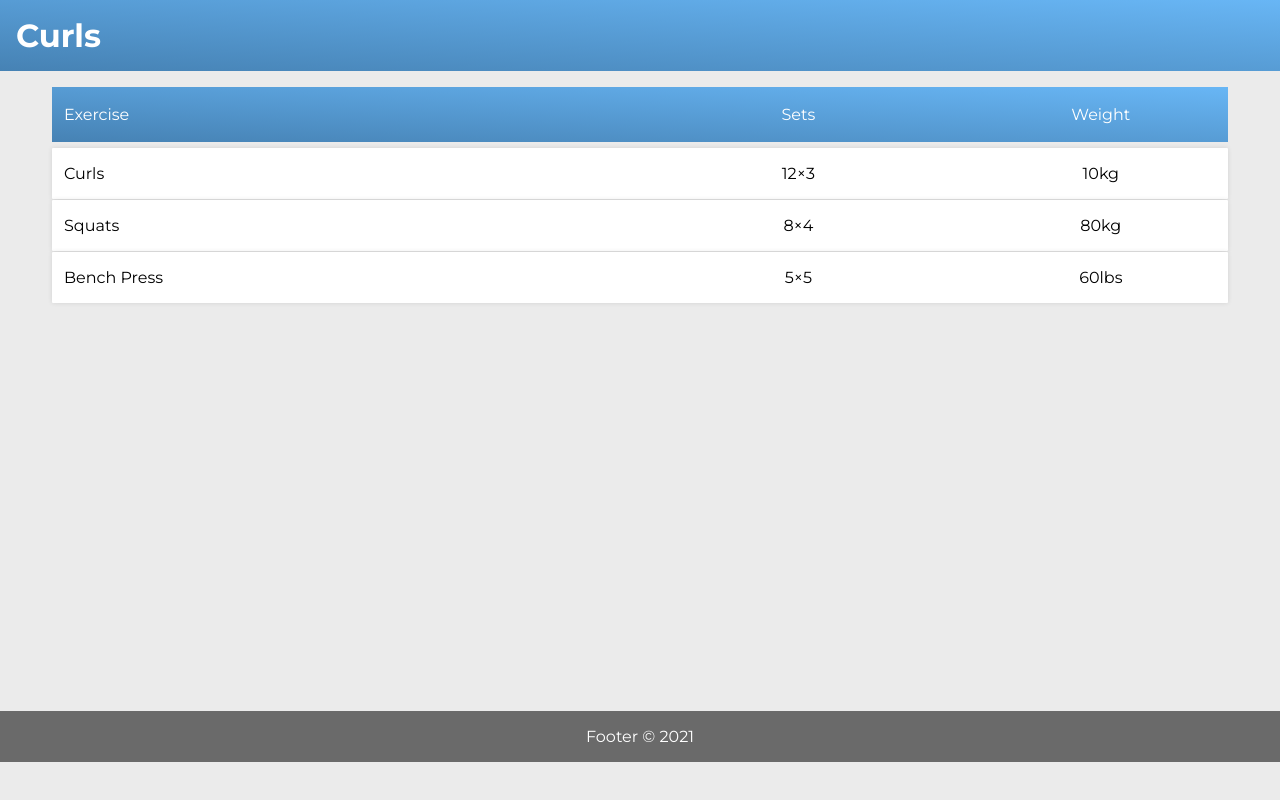
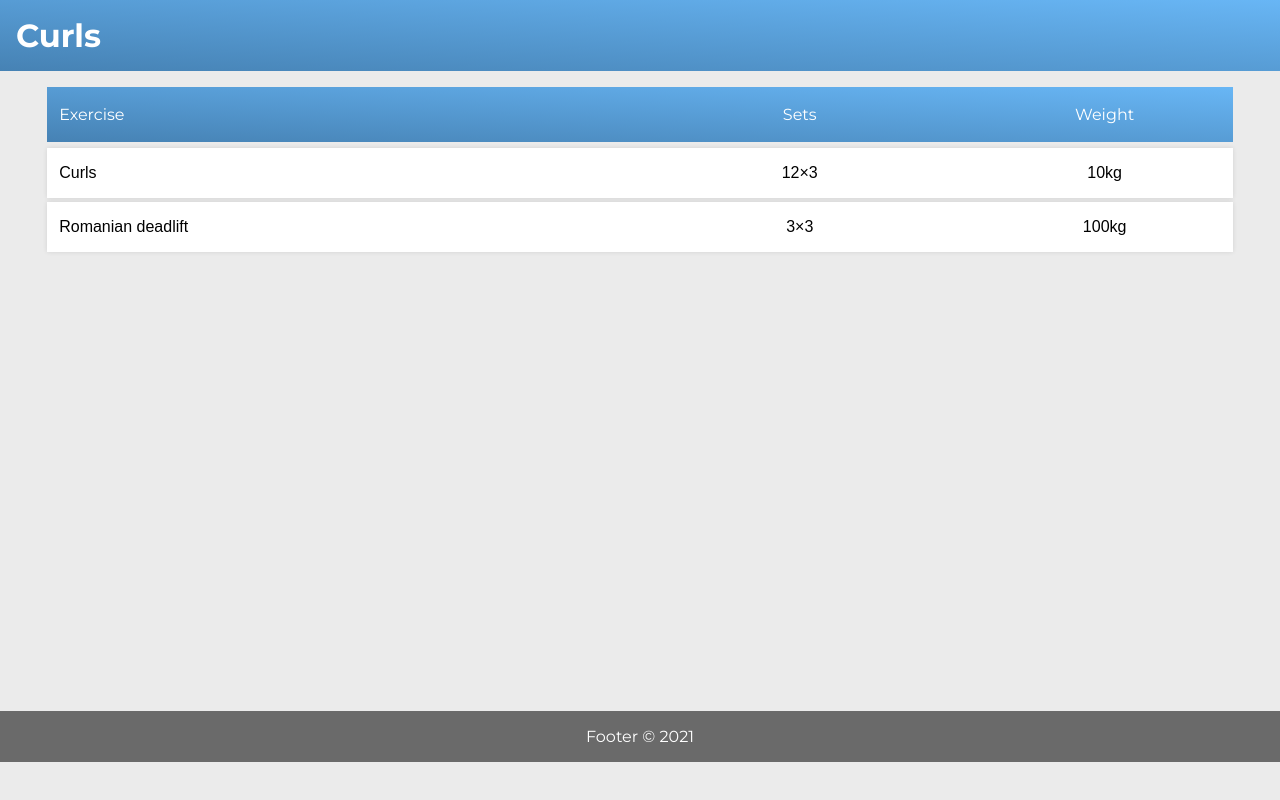
Before and after one commit to tylerbruin/curls, a React (Create React App) app: page / in a window 1280 px wide. Built offline with nearby package versions, Linux system fonts and the light colour scheme.

Commit message:
Store state in localStorage, imp Add state function

```diff
--- a/src/App.js
+++ b/src/App.js
@@ -1,75 +1,75 @@
-import { useState } from 'react'
+import { useState, useEffect } from 'react'
 import { BrowserRouter as Router, Route, Link } from "react-router-dom";
 import Header from './components/Header'
 import Footer from './components/Footer'
 import Exercises from './components/Exercises'
+import testData from './teststate'
+import testData2 from './teststate2'
 
 function App() {
-  const [ExerciseData, setExerciseData] = useState([
-    {
-      id: 1,
-      name: "Curls",
-      sets: 3,
-      reps: 12,
-      weight: 10,
-      metric: "kg",
-      history: [{
-        date: "Tuesday",
-        sets: 3,
-        reps: 12,
-        weight: 10,
-        metric: "kg"
-      },{
-        date: "Friday",
-        sets: 5,
-        reps: 5,
-        weight: 100,
-        metric: "kg"
-      },{
-        date: "Saturday",
-        sets: 4,
-        reps: 8,
-        weight: 6,
-        metric: "kg"
-      }]
-    },
-    {
-      id: 2,
-      name: "Squats",
-      sets: 4,
-      reps: 8,
-      weight: 80,
-      metric: "kg",
-      history: [{
-        date: "Monday",
-        sets: 4,
-        reps: 4,
-        weight: 1100,
-        metric: "lbs"
-      }]
-    },
-    {
-      id: 3,
-      name: "Bench Press",
-      sets: 5,
-      reps: 5,
-      weight: 60,
-      metric: "lbs",
-      history: [{
-        date: "Never",
-        sets: 100,
-        reps: 2,
-        weight: 1,
-        metric: "lbs"
-      },{
-        date: "In Future",
-        sets: 1200,
-        reps: 100,
-        weight: 133,
-        metric: "lbs"
-      }]
+  const [ExerciseData, setExerciseData] = useState([])
+  const [Settings, setSettings] = useState({
+    dateFormat: "number",
+  })
+
+  // LocalStorage Actions
+  const saveState = () => {
+    console.log("Saving State to localStorage");
+    localStorage.setItem('exerciseData', JSON.stringify(ExerciseData));
+  }
+
+  const loadState = () => {
+    let exerciseData = JSON.parse(localStorage.getItem('exerciseData'));
+
+    if (exerciseData) {
+      console.log("State Found");
+
+      setExerciseData(exerciseData);
+    } else {
+      console.log("No State Found, setting default, sorting by date");
+      setExerciseData(testData2);
     }
-  ])
+
+  }
+
+  const sortExerciseHistory = () => {
+    // Sort History of each Exercise by Date
+    console.log("Sorting State");
+    // testData2[i].history = testData2[i].history.sort(function(a,b){
+    //   return new Date(b.date) - new Date(a.date);
+    // });
+
+    let newExerciseData = ExerciseData.map(ex => ex.history.sort(function(a,b){
+      return new Date(b.date) - new Date(a.date);
+    }));
+
+    setExerciseData(newExerciseData);
+  }
+
+  // Stateful Actions
+  const addExercise = () => {}
+  const deleteExercise = () => {}
+
+  const addSession = (id, session) => {
+    console.log("Add Session", id);
+
+    // Close ExerciseData, Find index of Exercise and Add Session to Exercise
+    let newExerciseData = ExerciseData;
+    let exerciseIndex = newExerciseData.findIndex(ex => ex.id === id)
+    newExerciseData[exerciseIndex].history.push(session)
+
+    // Sort & Set State and Save to LocalStorage
+    sortExerciseHistory()
+    // setExerciseData(newExerciseData)
+    saveState()
+  }
+
+  const deleteSession = () => {}
+
+
+  useEffect(() => {
+    loadState();
+  }, []);
 
 
   return (
@@ -77,7 +77,7 @@ function App() {
       <Router>
         <Header />
         <main>
-            <Exercises exercises={ExerciseData} />
+            <Exercises exercises={ExerciseData} addExercise={addExercise} deleteExercise={deleteExercise} addSession={addSession} deleteSession={deleteSession} />
         </main>
         <Footer />
       </Router>
--- /dev/null
+++ b/src/components/AddExercise.js
@@ -0,0 +1,166 @@
+import { useState } from 'react'
+import styled from 'styled-components'
+import PropTypes from 'prop-types';
+
+
+const Form = styled.form`
+    margin: 1rem 0;
+
+    h3 {
+        font-weight: normal;
+        font-size: .875rem;
+    }
+
+    fieldset {
+        display: flex;
+        flex-wrap: wrap;
+        justify-content: space-between;
+        align-items: center;
+        width: 100%;
+        margin-bottom: 1rem;
+
+        input {
+            line-height: 2rem;
+            padding: 0.125rem 0.35rem;
+            margin-bottom: 0.35rem;
+            border: 1px solid #6a6a6a;
+
+            &#sets, &#reps {
+                width: 24%;
+            }
+        }
+    }
+
+`
+
+const MetricCheckbox = styled.label`
+    display: flex;
+    align-items:center;
+
+    input {
+        position: absolute;
+        opacity: 0;
+        cursor: pointer;
+        height: 0;
+        width: 0;
+    }
+
+    .radio {
+        display: flex;
+        align-items: center;
+        position: relative;
+        height: 1.875rem;
+        width: 3.5rem;
+        // border: 2px solid #4682b4;
+        // background-color: #4682b4;
+        border: 2px solid #6a6a6a;
+        background-color: #6a6a6a;
+        box-sizing: content-box;
+        border-radius: 20px;
+        transition: all 0.25s;
+        // background: linear-gradient(to top right, #4682b4, #68b6f5);
+
+        :after {
+            content: "kg";
+            display: flex;
+            justify-content: center;
+            align-items: center;
+            font-size: 0.875rem;
+            background-color: #fff;
+            border-radius: 20px;
+            width: 1.5rem;
+            height: 1.5rem;
+            padding: 0.125rem;
+
+            margin-left: 0%;
+            transform: translateX(0%);
+            transition: all 0.2s;
+        }
+
+    }
+
+    input:checked ~ .radio {
+
+        &:after {
+            content: "lbs";
+            margin-left: 50%;
+        }
+    }
+
+`
+
+const SubmitButton = styled.button`
+    display: block;
+    background: linear-gradient(to top right, #4682b4, #68b6f5);
+    color: #fff;
+    padding: 1rem;
+    width: 90%;
+    margin: 0 auto;
+`
+
+
+
+const AddExercise = ({ addSession, exercise }) => {
+
+    // Set Date Input to current Time
+    var currentDate = new Date();
+    currentDate = currentDate.toISOString().substr(0,10);
+
+    const [ExerciseDate, setExerciseDate] = useState(currentDate)
+    const [ExerciseSets, setExerciseSets] = useState()
+    const [ExerciseReps, setExerciseReps] = useState()
+    const [ExerciseWeight, setExerciseWeight] = useState()
+
+    const clearForm = () => {
+        setExerciseDate(currentDate)
+        setExerciseSets(null)
+        setExerciseReps(null)
+        setExerciseWeight(null)
+    }
+
+    const submitExercise = (e) => {
+        e.preventDefault();
+        console.log("Submit");
+
+        let id = exercise.id;
+        let session = {
+            date: ExerciseDate,
+            sets: ExerciseSets,
+            reps: ExerciseReps,
+            weight: ExerciseWeight
+        }
+
+        addSession(id, session)
+        clearForm()
+
+    }
+
+    return (
+        <Form onSubmit={submitExercise}>
+            <h3>Add Session</h3>
+            <fieldset>
+                <input id="sets" name="sets" type="number" placeholder="Sets" value={ExerciseSets} onChange={(e) => setExerciseSets(e.target.value)} required />
+                <input id="reps" name="reps" type="number" placeholder="Reps" value={ExerciseReps} onChange={(e) => setExerciseReps(e.target.value)} required />
+                <input id="weight" name="weight" type="number" placeholder="Weight" value={ExerciseWeight} onChange={(e) => setExerciseWeight(e.target.value)} required />
+                <input id="date" name="date" type="date" value={ExerciseDate} onChange={(e) => setExerciseDate(e.target.value)} required/>
+                {/* <MetricCheckbox>
+                    <input id="metric" name="metric" type="checkbox" value={ExerciseMetric} onChange={(e) => setExerciseMetric(e.target.checked)} />
+                    <span className="radio"></span>
+                </MetricCheckbox> */}
+            </fieldset>
+            <SubmitButton id="submit" type="submit">Add</SubmitButton>
+        </Form>
+    )
+}
+
+AddExercise.propTypes = {
+    ExerciseSets: PropTypes.number,
+    ExerciseReps: PropTypes.number,
+    ExerciseWeight: PropTypes.number,
+}
+
+
+export default AddExercise
+
+// ExerciseMetric: PropTypes.bool,
+// onChange={(e) => setExerciseMetric(e.target.checked)}
--- a/src/components/Exercise.js
+++ b/src/components/Exercise.js
@@ -4,29 +4,22 @@ import { useState } from 'react';
 
 const ListItem = styled.li`
 
-    // margin-bottom: 0.35rem;
-    margin-bottom: 1px;
+    margin-bottom: 0.25rem;
     background-color: #fff;
     box-shadow: 0 0 5px 0 rgba(0,0,0,0.1);
     border-radius: 1px;
-    transition: all 0.2s;
+`
 
-    &.active {
-        margin: 1.25rem 0;
-
-        .item_header:after  {
-            width: calc(100% - 1.5rem);
-        }
-
-    }
-
-    .item_header {
+const ItemHeader = styled.button`
     display: flex;
     flex-direction: row;
     justify-content: space-between;
+    width: 100%;
     padding: 1rem 0.75rem;
+    background-color: #fff;
     position: relative;
     cursor: pointer;
+    transition: all 0.2s;
 
     &:after {
         content: "";
@@ -39,36 +32,45 @@ const ListItem = styled.li`
         transition: all 0.3s;
     }
 
+    &.active {
+        margin: 1.25rem 0;
+
+        :after {
+            width: calc(100% - 1.5rem);
+        }
+    }
+
     span {
+        font-size: 1rem;
+
         &.name {
             width: 47.5%;
+            text-align: left;
         }
         &.sets {
             width: 20%;
-                text-align: center;
         }
         &.weight {
             width: 20%;
-                text-align: center;
         }
     }
-    }
-
 `
 
-const Exercises = ({ exercise }) => {
+const Exercises = ({ exercise, addSession }) => {
 
     const [ToggleDetails, setToggleState] = useState(false)
 
+
     return (
         <>
-            <ListItem className={ToggleDetails && "active"} >
-                <div className="item_header" onClick={() => setToggleState(!ToggleDetails)}>
+            <ListItem >
+                <ItemHeader className={ToggleDetails && "active"}
+                onClick={() => setToggleState(!ToggleDetails)}>
                     <span className="name">{exercise.name}</span>
-                    <span className="method">{exercise.reps}&times;{exercise.sets}</span>
-                    <span className="weight">{exercise.weight}{exercise.metric}</span>
-                </div>
-                {ToggleDetails && <ExerciseDetails exercise={exercise} />}
+                    <span className="method">{exercise.history[0].reps}&times;{exercise.history[0].sets}</span>
+                    <span className="weight">{exercise.history[0].weight}{exercise.metric}</span>
+                </ItemHeader>
+                {ToggleDetails && <ExerciseDetails exercise={exercise} addSession={addSession} />}
             </ListItem>
         </>
     )
--- a/src/components/ExerciseDetails.js
+++ b/src/components/ExerciseDetails.js
@@ -1,4 +1,6 @@
+import { useState } from 'react'
 import styled from 'styled-components'
+import AddExercise from './AddExercise';
 
 const Container = styled.div `
     margin: 0.75rem 0 .25rem;
@@ -16,12 +18,13 @@ const HistoryHeader = styled.div`
     }
 
     button {
-        padding: .5rem .75rem;
+        padding: .125rem .6rem;
         border: 0;
         // background: linear-gradient(to top right, #4682b4, #68b6f5);
         background: #6a6a6a;
         color: #fff;
         border-radius: 2px;
+        font-size: 1.45rem;
     }
 `
 
@@ -38,7 +41,7 @@ const ListItem = styled.li`
     padding: 0.85rem 0 0.85rem 2%;
     // border-top: 2px solid rgb(230,230,230);
 
-    &:nth-child(odd){
+    &:nth-child(even){
         background-color: rgb(240,240,240);
     }
 
@@ -59,10 +62,14 @@ const ListItem = styled.li`
 `
 
 
-const ExerciseDetails = ({ exercise }) => {
+const ExerciseDetails = ({ exercise, addSession }) => {
 
-    const addExercise = (id) => {
-        console.log("ADD ID = ", id);
+    const [ToggleAdd, setToggleAdd] = useState(false)
+
+    const toggleAddExercise = (id) => {
+        console.log("TOGGLE ADD ID = ", id);
+
+        setToggleAdd(!ToggleAdd)
     }
 
 
@@ -73,10 +80,18 @@ const ExerciseDetails = ({ exercise }) => {
             <Container>
                 <HistoryHeader>
                     <h3>Previous Sessions</h3>
-                    <button type="button" onClick={() => addExercise(exercise.id)}>Add Session</button>
+                    <button type="button" onClick={() => toggleAddExercise(exercise.id)}>{ToggleAdd ? `x` : '+'}</button>
                 </HistoryHeader>
+                {ToggleAdd && <AddExercise addSession={addSession} exercise={exercise} />}
                 <HistoryList>
-                    {excerciseHistory.slice(0, 5).map((exercise, index) => (
+                    {/* {excerciseHistory.slice(0, 6).map((exercise, index) => (
+                        <ListItem key={index}>
+                            <span className="name">{exercise.date}</span>
+                            <span className="method">{exercise.reps}&times;{exercise.sets}</span>
+                            <span className="weight">{exercise.weight}{exercise.metric}</span>
+                        </ListItem>
+                    ))} */}
+                    {exercise.history.slice(0, 6).map((exercise, index) => (
                         <ListItem key={index}>
                             <span className="name">{exercise.date}</span>
                             <span className="method">{exercise.reps}&times;{exercise.sets}</span>
--- a/src/components/Exercises.js
+++ b/src/components/Exercises.js
@@ -3,8 +3,9 @@ import Exercise from './Exercise'
 
 const List = styled.ul`
     list-style-type: none;
+`
 
-    .list_header {
+const ListHeader = styled.div`
     display: flex;
     flex-direction: row;
     justify-content: space-between;
@@ -29,19 +30,20 @@ const List = styled.ul`
             text-align: center;
         }
     }
-    }
 `
 
-const Exercises = ({exercises, metric}) => {
+
+const Exercises = ({exercises, addSession}) => {
     return (
         <List>
-            <li className="list_header">
+            <ListHeader>
                 <span className="name">Exercise</span>
                 <span className="sets">Sets</span>
                 <span className="weight">Weight</span>
-            </li>
+            </ListHeader>
+            {!exercises.length && <li><p>No records found</p></li>}
             {exercises.map((exercise) => (
-                <Exercise key={exercise.id} exercise={exercise} />
+                <Exercise key={exercise.id} exercise={exercise} addSession={addSession} />
             ))}
         </List>
     )
--- a/src/components/Footer.js
+++ b/src/components/Footer.js
@@ -9,7 +9,7 @@ const Foot = styled.footer`
 
 const Footer = () => {
     return (
-        <Foot className="footer">
+        <Foot>
             <p>Footer &copy; 2021</p>
         </Foot>
     )
--- a/src/index.css
+++ b/src/index.css
@@ -4,6 +4,7 @@
   margin: 0;
   padding: 0;
   box-sizing: border-box;
+  border: 0;
 }
 
 body {
@@ -11,12 +12,12 @@ body {
   background-color: rgb(235, 235, 235);
   background-repeat: no-repeat;
   background-position: cover;
+  min-width: 320px;
 }
 
 main {
   min-height: 80vh;
   max-width: 1200px;
   margin: 0 auto;
-  padding: 1rem .75rem;
-
+  padding: 1rem .45rem;
 }
--- /dev/null
+++ b/src/teststate.js
@@ -0,0 +1,65 @@
+const testData = [{
+    id: 1,
+    name: "Curls",
+    sets: 3,
+    reps: 12,
+    weight: 10,
+    metric: "kg",
+    history: [{
+        date: "Tuesday",
+        sets: 3,
+        reps: 12,
+        weight: 10,
+        metric: "kg"
+    },{
+        date: "Friday",
+        sets: 5,
+        reps: 5,
+        weight: 100,
+        metric: "kg"
+    },{
+        date: "Saturday",
+        sets: 4,
+        reps: 8,
+        weight: 6,
+        metric: "kg"
+    }]
+},
+{
+    id: 2,
+    name: "Squats",
+    sets: 4,
+    reps: 8,
+    weight: 80,
+    metric: "kg",
+    history: [{
+        date: "Monday",
+        sets: 4,
+        reps: 4,
+        weight: 1100,
+        metric: "lbs"
+    }]
+},
+{
+    id: 3,
+    name: "Bench Press",
+    sets: 5,
+    reps: 5,
+    weight: 60,
+    metric: "lbs",
+    history: [{
+        date: "Never",
+        sets: 100,
+        reps: 2,
+        weight: 1,
+        metric: "lbs"
+    },{
+        date: "In Future",
+        sets: 1200,
+        reps: 100,
+        weight: 133,
+        metric: "lbs"
+    }]
+}]
+
+export default testData;
--- /dev/null
+++ b/src/teststate2.js
@@ -0,0 +1,28 @@
+const testData2 = [{
+    id: 1,
+    name: "Curls",
+    metric: "kg",
+    history: [{
+        date: "2021-03-01",
+        sets: 3,
+        reps: 12,
+        weight: 10,
+    },{
+        date: "2020-10-01",
+        sets: 5,
+        reps: 5,
+        weight: 100,
+    }]
+},{
+    id: 2,
+    name: "Romanian deadlift",
+    metric: "kg",
+    history: [{
+        date: "2019-03-01",
+        sets: 3,
+        reps: 3,
+        weight: 100,
+    }]
+}]
+
+export default testData2;
```
Lines whose indentation alone changed are shown as unchanged.
